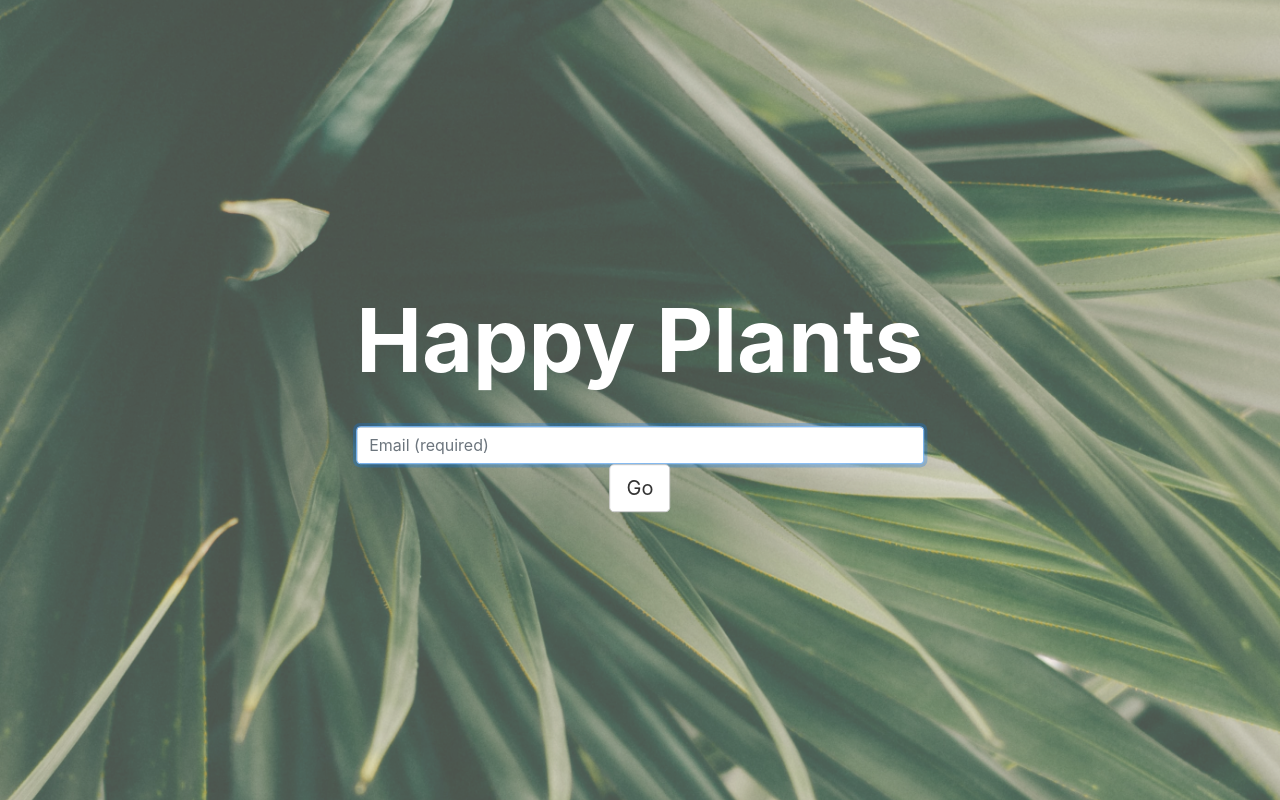
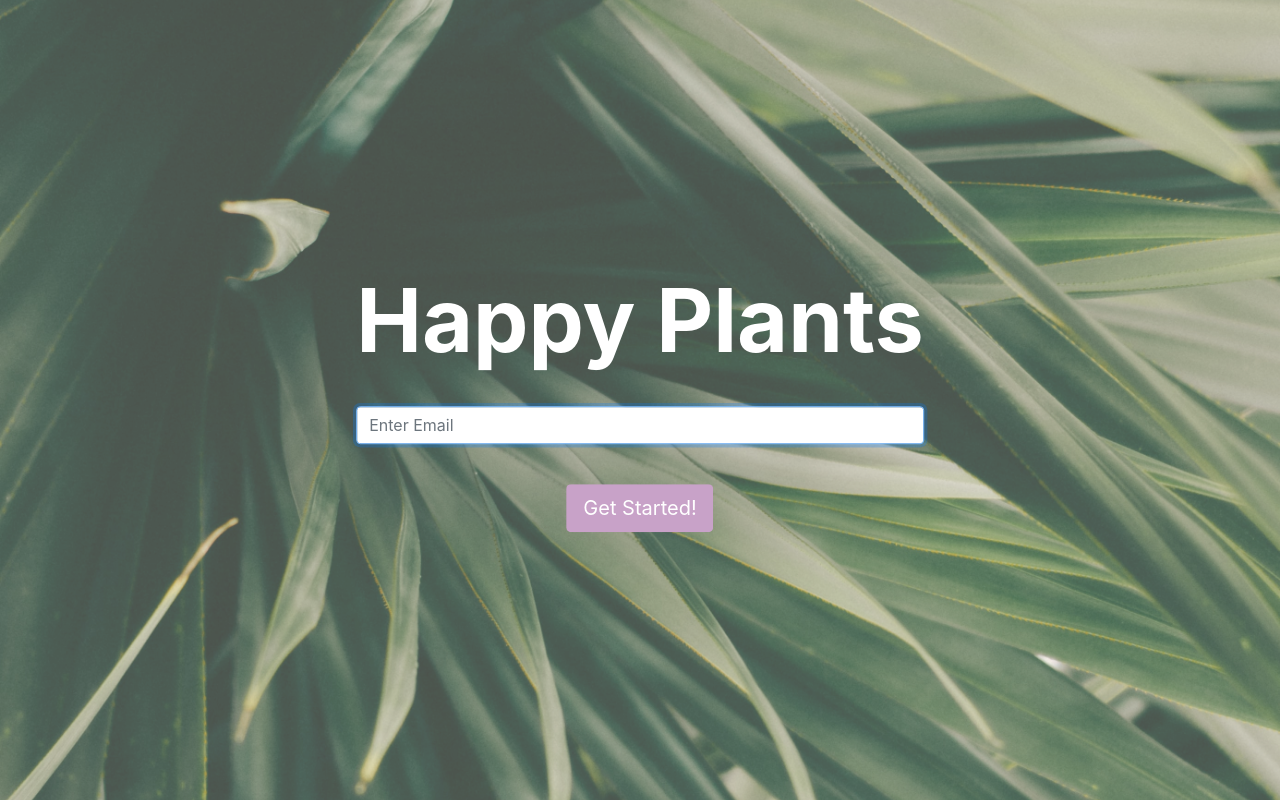
Before and after one commit to hbarrett100/happy-plants, a Flask app: page / in a window 1280 px wide. Run offline with Flask 2, Linux system fonts and the light colour scheme; some libraries are stand-ins or nearby versions.

Commit message:
change button style

```diff
--- a/static/main.css
+++ b/static/main.css
@@ -28,9 +28,9 @@ body, html {
 }
 
 .btn-default {
-	color: #333;
-	background-color: #fff;
-	border-color: #ccc;
+	color: white;
+	background-color:#c8a2c8;
+	margin-top: 40px;
 	}
 
 .landing-text h1 {
@@ -85,18 +85,16 @@ body, html {
 	height: 40px;
 	min-width: 100px;
 	color: white;
-    background-color: #C38D9E;
+	background-color:#c8a2c8;
+	border: none;
 }
-.table-title .add-new i {
-	margin-right: 4px;
-}
+
 table.table {
 	table-layout: fixed;
 	margin: 0px;
 }
 
 table {
-	/* display: block; */
 	overflow-y: scroll;
 	border: none;
 	max-height: 380px;
--- a/templates/home.html
+++ b/templates/home.html
@@ -7,8 +7,8 @@
 
         <a class="navbar-brand" href="">Happy Plants</a>
         <div class="collapse navbar-collapse" id="navbarResponsive">
-            <ul class="navbar-nav ml-auto my-2 my-lg-0">
-                <li class="nav-item"><a class="nav-link js-scroll-trigger" href="/login">Logout</a></li>
+            <ul class="navbar-nav ml-auto">
+                <li class="nav-item"><a class="nav-link" href="/login">Logout</a></li>
 
             </ul>
         </div>
@@ -45,7 +45,7 @@
                         <th>Start Date</th>
                         <th>Reminder Time</th>
                         <th>Comments</th>
-                        <th>Actions</th>
+                        <th></th>
                     </tr>
                 </thead>
                 <tbody>
--- a/templates/login.html
+++ b/templates/login.html
@@ -6,9 +6,9 @@
         <h1>Happy Plants</h1>
         <form name="login" action="/home">
             <label for="inputEmail"></label>
-            <input type="email" name="email" id="existinguser" class="form-control" placeholder="Email (required)" required autofocus>
+            <input type="email" name="email" id="existinguser" class="form-control" placeholder="Enter Email" required autofocus>
             <div>
-                <button type="submit" class="btn btn-default btn-lg" id="go">Go</button>
+                <button type="submit" class="btn btn-default btn-lg" id="go">Get Started!</button>
             </div>
         </form>
     </div>
```
